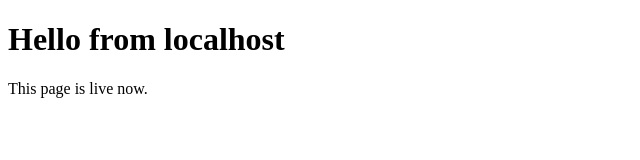
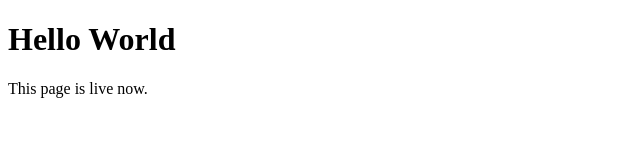
Before and after one commit to tpwoof-ai/my-folder, a plain HTML site: page index.html in a window 1280 px wide. Shown: the whole page, without its empty margins (0-640 px from the left). Drawn offline with Linux system fonts and the light colour scheme.

Commit message:
Updated page copy for github

```diff
--- a/index.html
+++ b/index.html
@@ -1,3 +1,3 @@
 <!doctype html>
 <html><head><meta charset="utf-8"><title>Lesson 5</title></head>
-<body><h1>Hello from localhost</h1><p>This page is live now.</p></body></html>
+<body><h1>Hello World</h1><p>This page is live now.</p></body></html>
```
